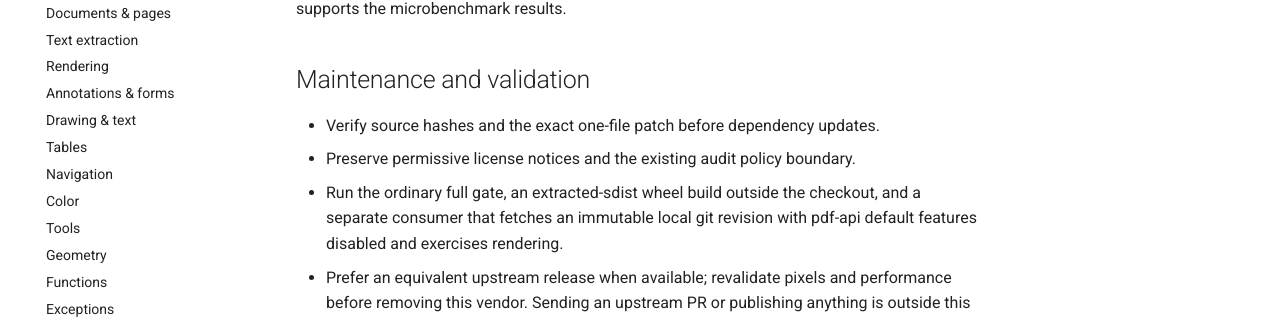
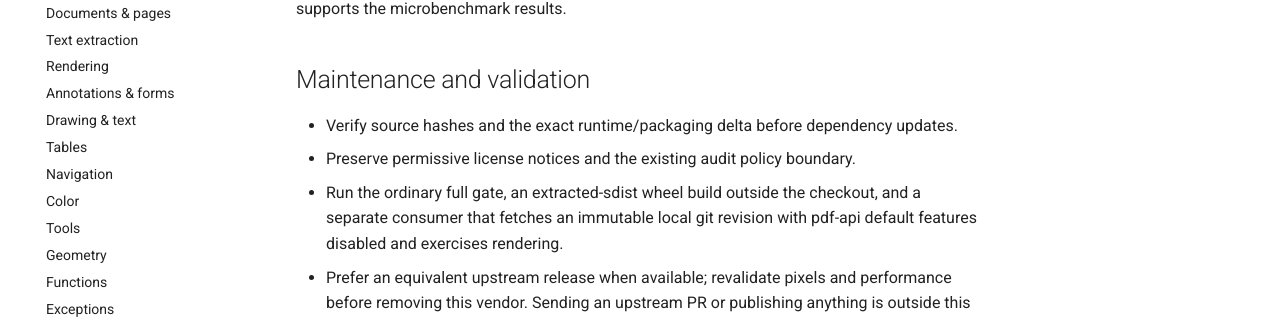
Before and after one commit to VoldemortGin/pdfspine, an MkDocs documentation site: the page built from docs/adr/0003-vendored-mask-coverage.md, in a window 1280 px wide and 900 px high, scrolled down 1518 px. Shown: the part 490-809 px from the top of the window. Built offline with MkDocs 1.6.1 and Material for MkDocs 9.7.7, drawn with Linux system fonts in a browser that asks for light colours; comment, search, counter and statistics services are not loaded.

Commit message:
docs(vendor): distinguish runtime and packaging delta

```diff
--- a/docs/adr/0003-vendored-mask-coverage.md
+++ b/docs/adr/0003-vendored-mask-coverage.md
@@ -75,7 +75,7 @@ and distinct-binary run supports the microbenchmark results.
 
 ## Maintenance and validation
 
-- Verify source hashes and the exact one-file patch before dependency updates.
+- Verify source hashes and the exact runtime/packaging delta before dependency updates.
 - Preserve permissive license notices and the existing audit policy boundary.
 - Run the ordinary full gate, an extracted-sdist wheel build outside the checkout,
   and a separate consumer that fetches an immutable local git revision with
```
